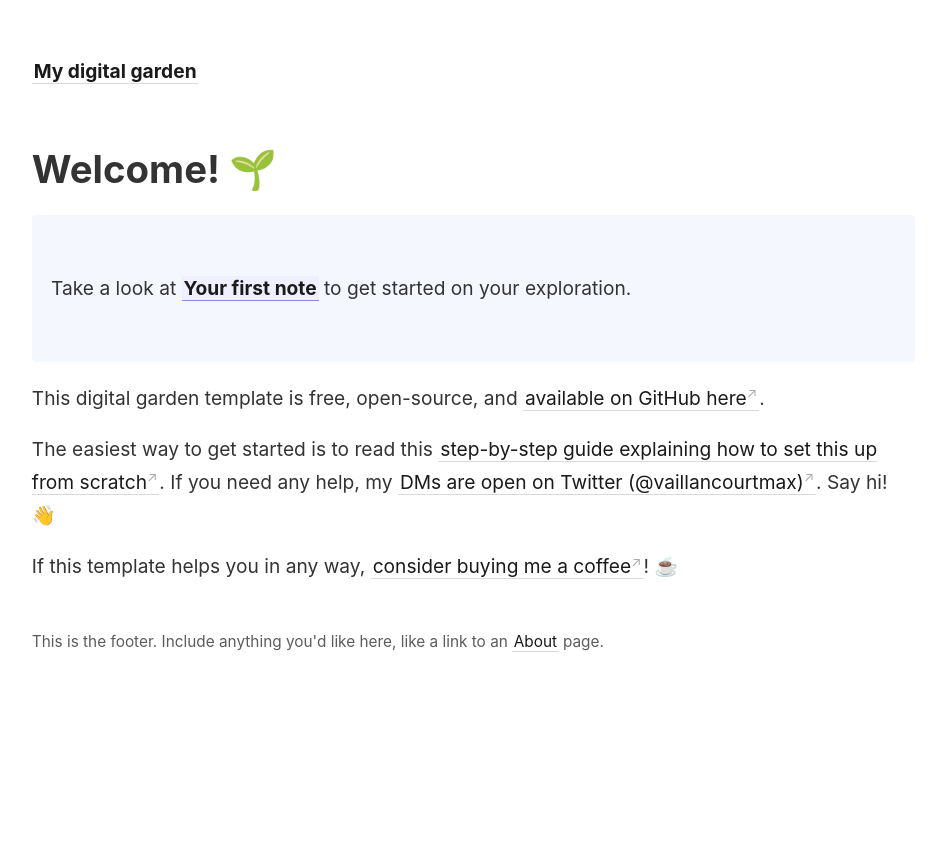
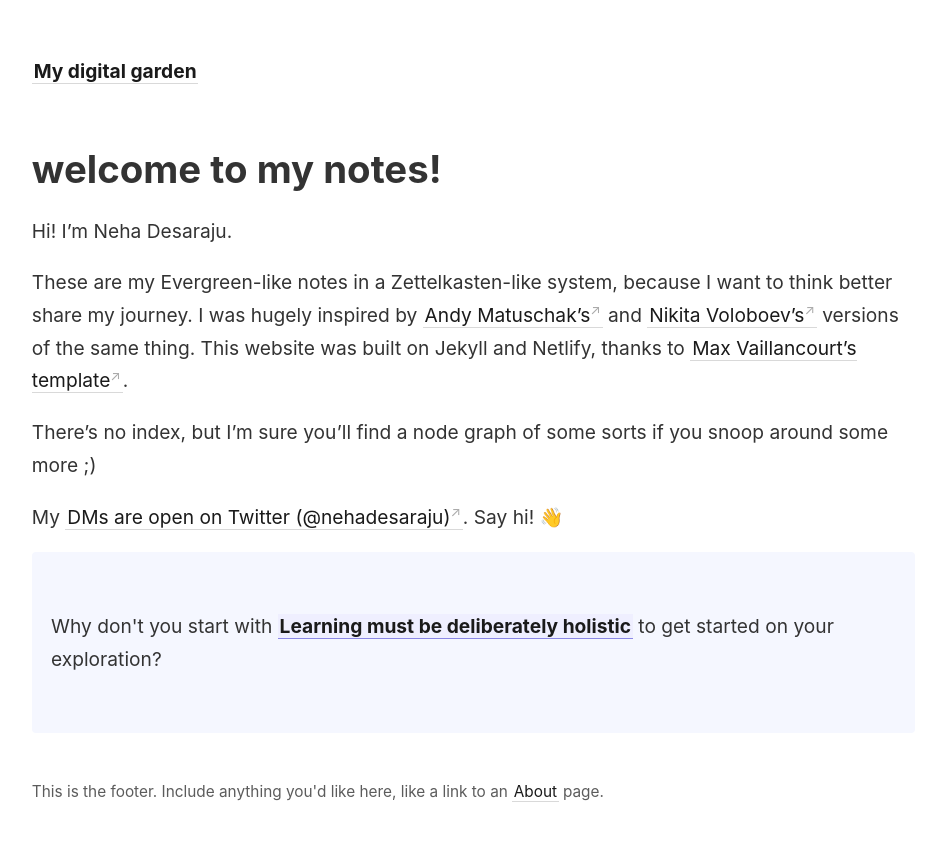
Before and after one commit to estaudere/digital-notes, a Jekyll site: the page built from _pages/index.md, in a window 1280 px wide. Shown: the top 841 px of the page, without its empty margins (45-974 px from the left). Built offline with Jekyll 4.4.1, drawn with Linux system fonts in a browser that asks for light colours.

Commit message:
homepage

```diff
--- a/_pages/index.md
+++ b/_pages/index.md
@@ -5,17 +5,19 @@ id: home
 permalink: /
 ---
 
-# Welcome! 🌱
+# welcome to my notes!
+
+Hi! I'm Neha Desaraju.
+
+These are my Evergreen-like notes in a Zettelkasten-like system, because I want to think better share my journey. I was hugely inspired by [Andy Matuschak's](https://notes.andymatuschak.org) and [Nikita Voloboev's](https://wiki.nikitavoloboev.xyz) versions of the same thing. This website was built on Jekyll and Netlify, thanks to [Max Vaillancourt's template](https://github.com/maximevaillancourt/digital-garden-jekyll-template).
+
+There's no index, but I'm sure you'll find a node graph of some sorts if you snoop around some more ;)
+
+My [DMs are open on Twitter (@nehadesaraju)](https://twitter.com/nehadesaraju). Say hi! 👋
 
 <p style="padding: 3em 1em; background: #f5f7ff; border-radius: 4px;">
-  Take a look at <span style="font-weight: bold">[[Your first note]]</span> to get started on your exploration.
+  Why don't you start with <span style="font-weight: bold">[[Learning must be deliberately holistic]]</span> to get started on your exploration?
 </p>
-
-This digital garden template is free, open-source, and [available on GitHub here](https://github.com/maximevaillancourt/digital-garden-jekyll-template).
-
-The easiest way to get started is to read this [step-by-step guide explaining how to set this up from scratch](https://maximevaillancourt.com/blog/setting-up-your-own-digital-garden-with-jekyll). If you need any help, my [DMs are open on Twitter (@vaillancourtmax)](https://twitter.com/vaillancourtmax). Say hi! 👋
-
-If this template helps you in any way, [consider buying me a coffee](https://ko-fi.com/maximevaillancourt)! ☕️
 
 <style>
   .wrapper {
```
Also changed, not shown: _notes/more_notes/move your body every day.md (deleted, +0 -11 lines), _pages/about.md (+6 -2 lines).
